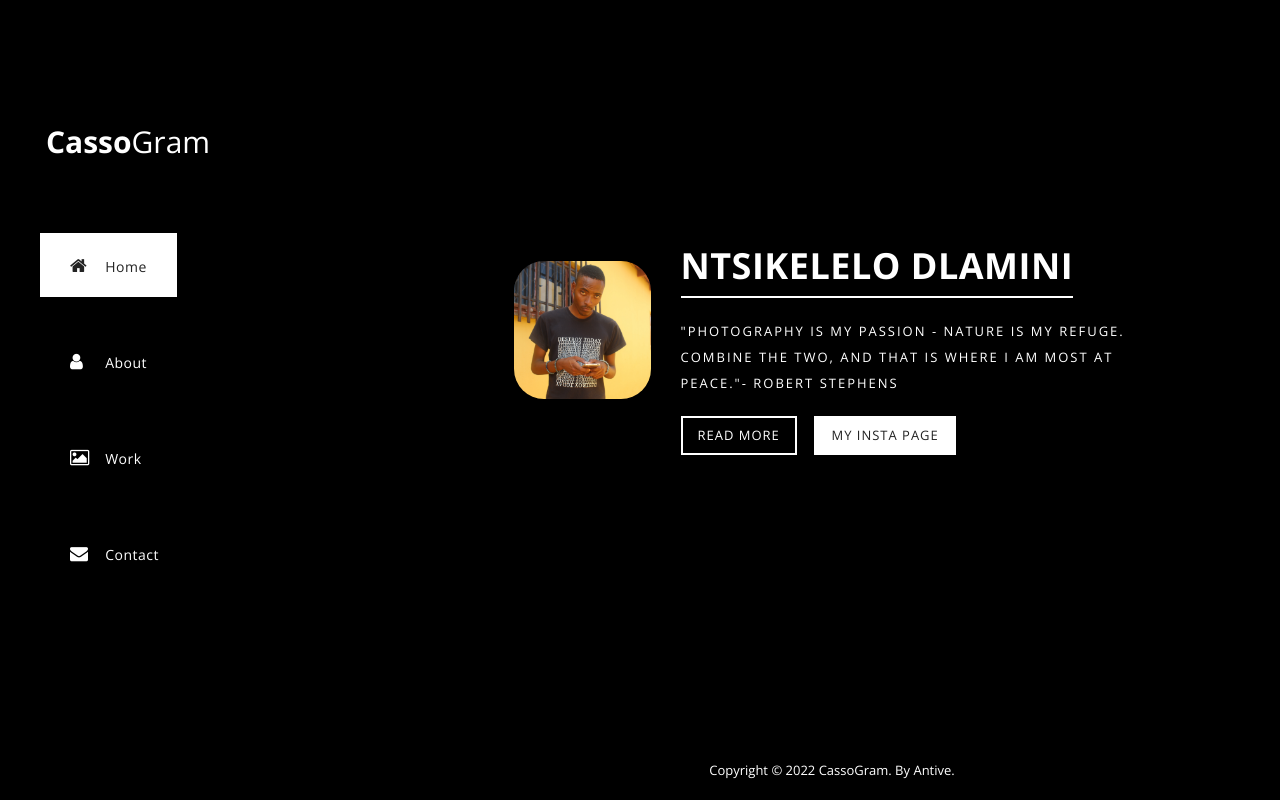
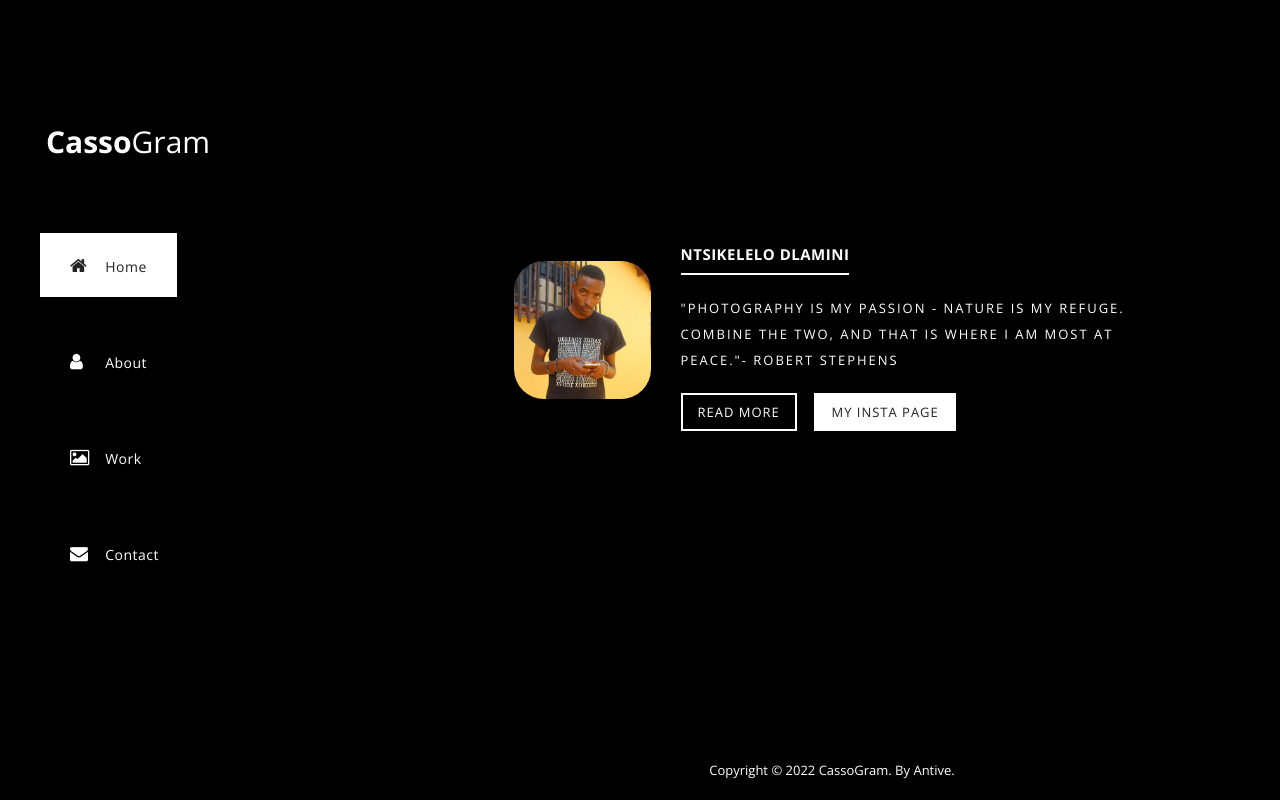
Before and after one commit to KeaZulu23/Cassogram, a plain HTML site: page index.html in a window 1280 px wide. Drawn offline with nearby package versions, Linux system fonts and the light colour scheme.

Commit message:
version 1.1.2

```diff
--- a/index.html
+++ b/index.html
@@ -58,7 +58,7 @@ https://templatemo.com/tm-512-moonlight
                       <div class="author-image"><img src="img/hero.JPG" alt="Author Image"></div>
                   </div>
                   <div class="col-md-9">
-                      <h2>Ntsikelelo Dlamini</h2>
+                      <h2 style="font-size: 15px;">Ntsikelelo Dlamini</h2>
                       <p>"Photography is my passion - nature is my refuge. Combine the two, and that is where I am most at peace."- Robert Stephens</p>
                       <div class="main-btn"><a href="#2">Read More</a></div>
                       <div class="fb-btn"><a rel="nofollow" href="https://www.instagram.com/casso.photographer/?hl=en">My Insta Page</a></div>
```
